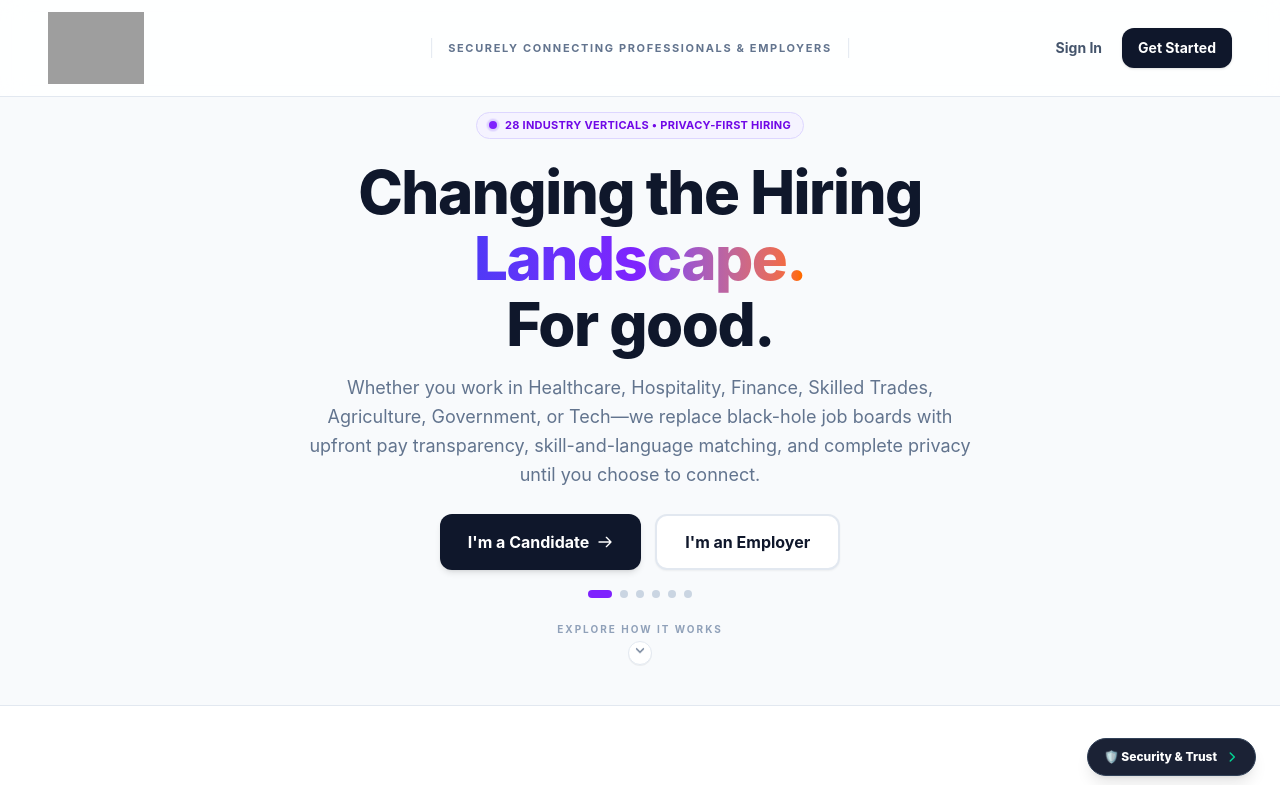
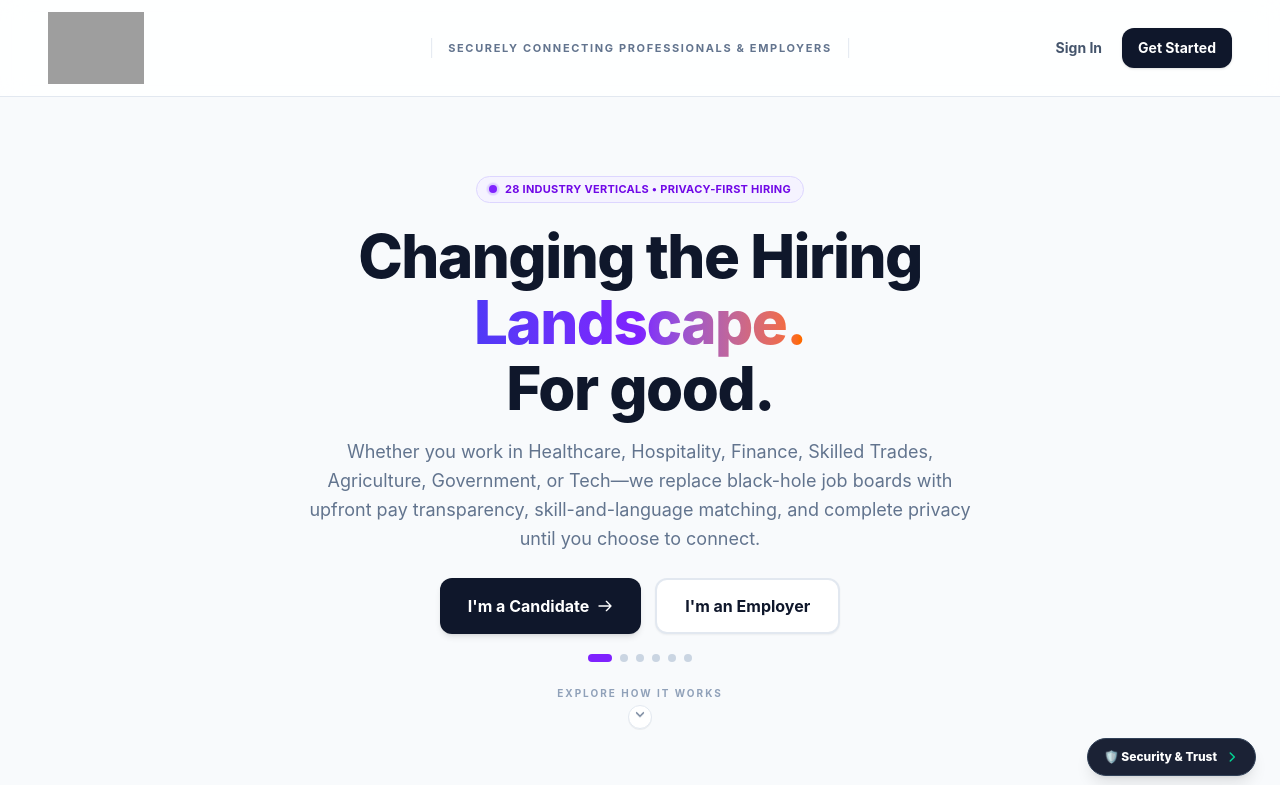
Before and after one commit to SpecialSauceIO/secure-job-board, a Next.js app: page / in a window 1280 px wide. Shown: the top 785 px of the page. Built offline with nearby package versions, Linux system fonts and the light colour scheme; grey boxes are pictures that could not be loaded.

Commit message:
Restore generous vertical padding on landing page hero slider below h-24 navbar

```diff
--- a/src/app/page.tsx
+++ b/src/app/page.tsx
@@ -99,7 +99,7 @@ export default function LandingPage() {
       </nav>
 
       {/* Hero Section */}
-      <section className="relative pt-28 pb-10 px-6 md:px-12 max-w-7xl mx-auto flex flex-col items-center text-center">
+      <section className="relative pt-36 sm:pt-44 pb-16 sm:pb-20 px-6 md:px-12 max-w-7xl mx-auto flex flex-col items-center text-center">
         {/* Cross-fading text container */}
         <div className="grid [grid-template-areas:'stack'] mb-6 w-full place-items-center">
           {/* SLIDE 0 (Slide #1): Universal Opening Slide */}
```
